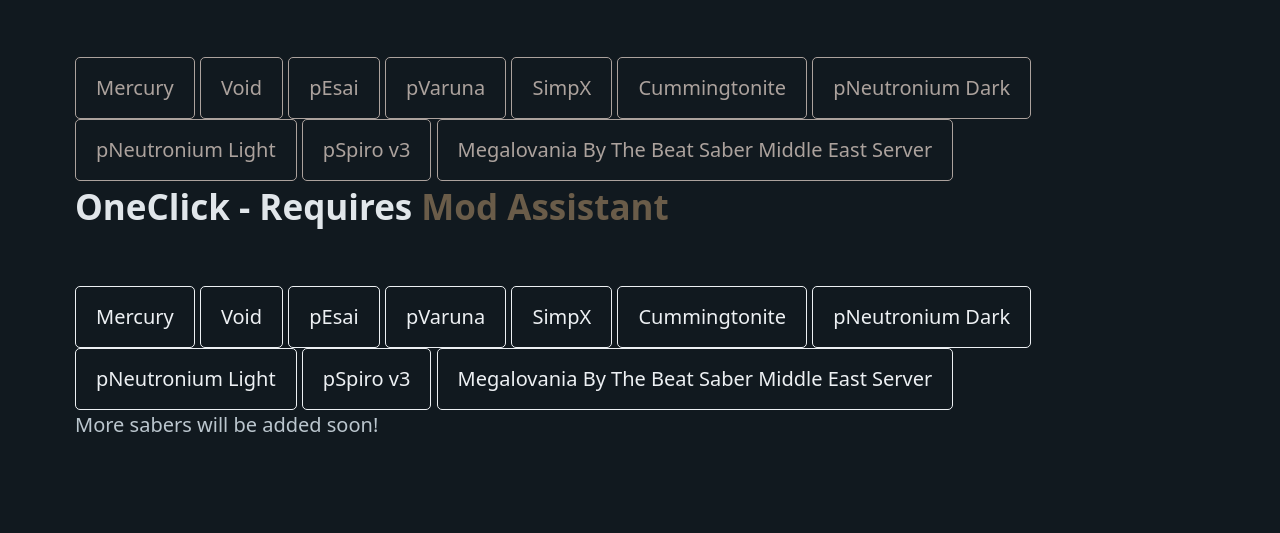
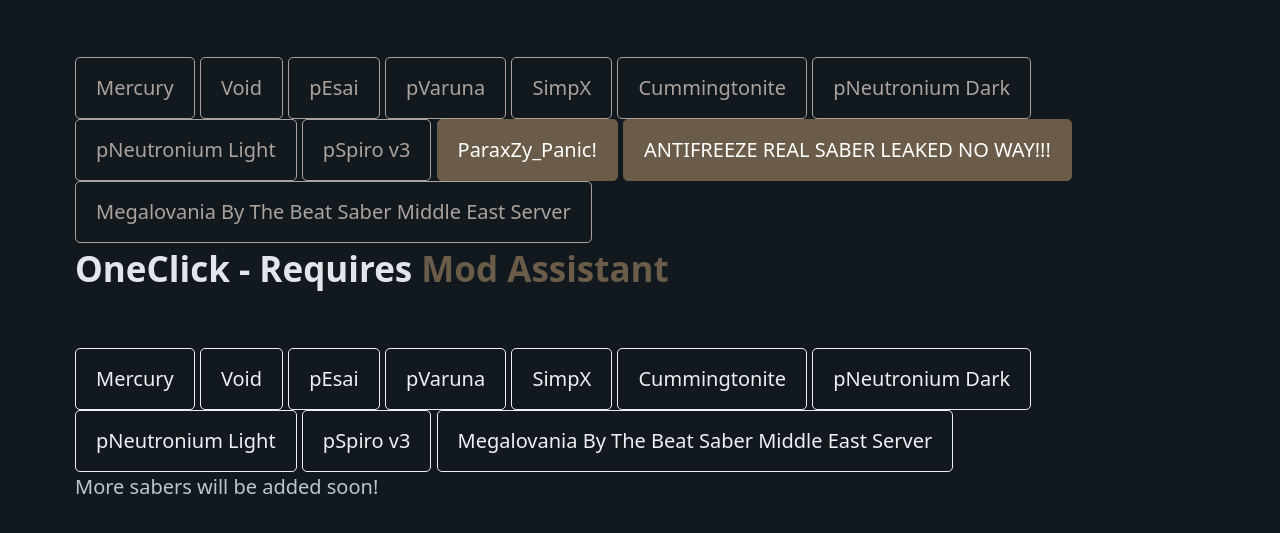
Before and after one commit to Parapass/parapass.github.io, a plain HTML site: page sabers.html in a window 1280 px wide. Shown: the part 247-780 px from the top of the page. Drawn offline with Linux system fonts and the light colour scheme.

Commit message:
fix adsense + saber catalog

```diff
--- a/sabers.html
+++ b/sabers.html
@@ -33,6 +33,8 @@
         <a href="cdn/sabers/pNeutroniumDark.saber" role=button class='secondary outline'>pNeutronium Dark</a>
         <a href="cdn/sabers/pNeutroniumLight.saber" role=button class='secondary outline'>pNeutronium Light</a>
         <a href="cdn/sabers/pSpirov3.saber" role=button class='secondary outline'>pSpiro v3</a>
+        <a href="/cdn/sabers/ParaxZy_Panic.saber" role="button" data-tooltip="Free Early Access">ParaxZy_Panic!</a>
+        <a href="/cdn/sabers/ANTIFREEZE REAL SABER LEAKED NO WAY!!!.saber" role="button" data-tooltip="Exclusive">ANTIFREEZE REAL SABER LEAKED NO WAY!!!</a>
         <a href="cdn/sabers/MEGALOVANIABYTHEBEATSABERMIDDLEEASTSERVER.saber" data-tooltip="Exclusive" role=button class='secondary outline'>Megalovania By The Beat Saber Middle East Server</a>
 
         <h2>OneClick - Requires <a href="https://github.com/Assistant/ModAssistant/releases/latest">Mod Assistant</a></h2>
```
Also changed, not shown: index.html (+3 -2 lines).
